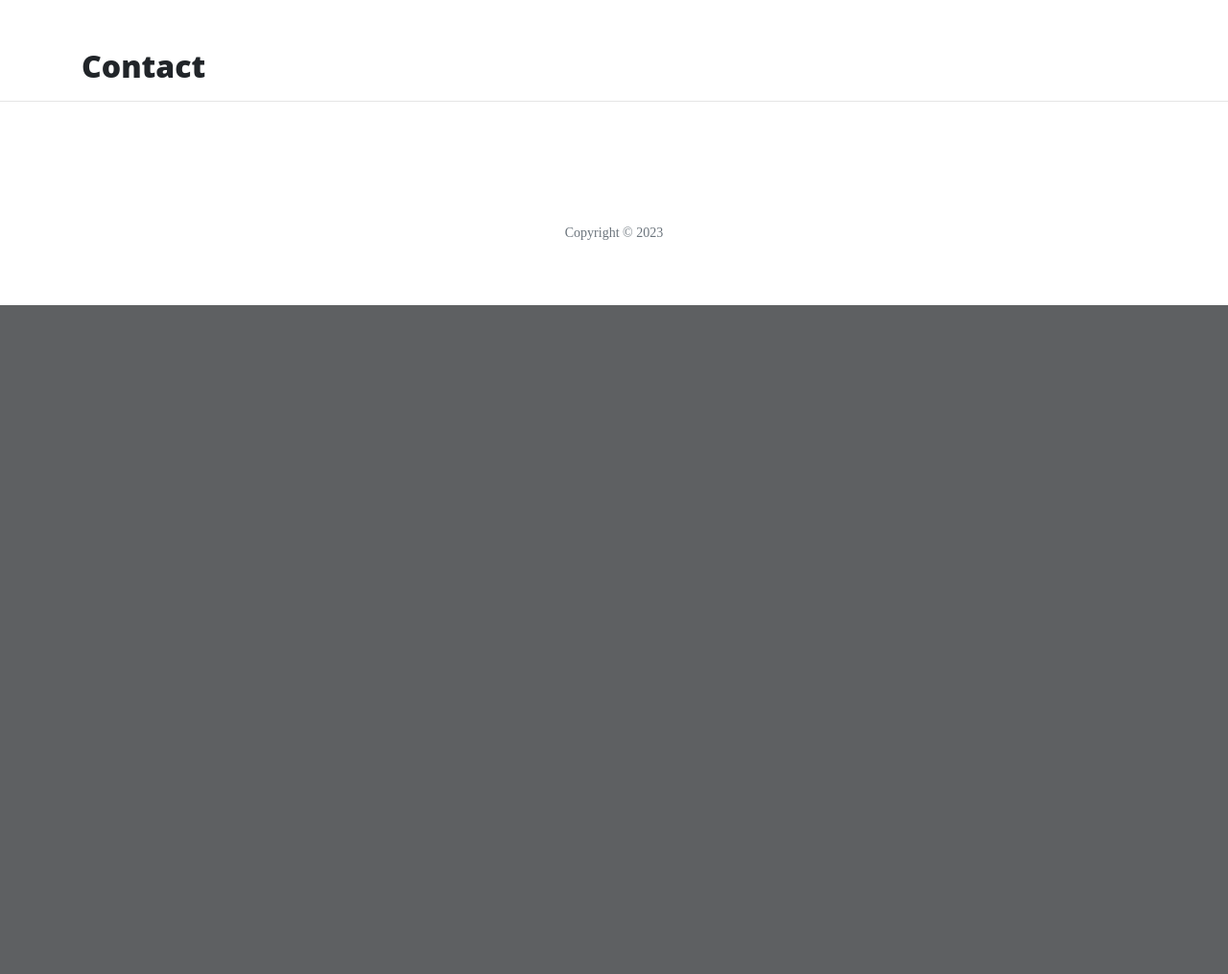
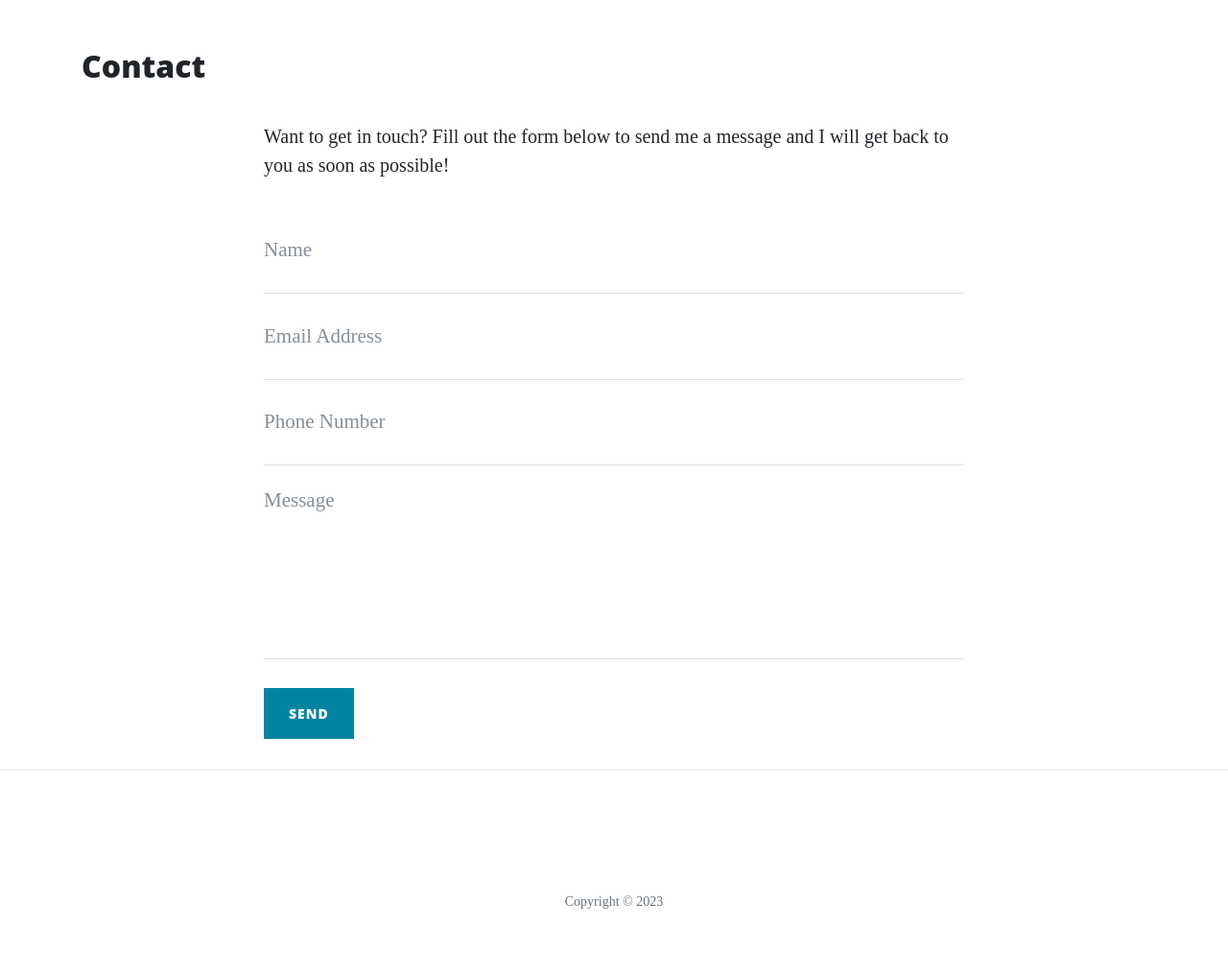
Before and after one commit to AMJL-16/flask-Thorin-project, a Flask app: page /contact in a window 1280 px wide. Shown: the part 628-1643 px from the top of the page at 96% size. Before the commit the page ends 946 px from the top, so only its background shows below. Run offline with Flask 3, Linux system fonts and the light colour scheme; some libraries are stand-ins or nearby versions.

Commit message:
added.gitignore file, env.py, modified baseand contact.html and add flash functionin run.py

```diff
--- a/run.py
+++ b/run.py
@@ -1,11 +1,14 @@
 import os
 import json
-from flask import Flask, render_template
+from flask import Flask, render_template, request, flash
+if os.path.exists("env.py"):
+    import env
 # 1st we imported our flask class, last flask with a capital F
 # we are importing render_template function from Flask to render html
 
 
 app = Flask(__name__)
+app.secret_key = os.environ.get("SECRET_KEY")
 # we are creating an instance of this and storing it in a variable
 # called 'app' the 1st argument of the Flask class is the name
 # of our module . our package
@@ -37,8 +40,11 @@ def about_member(member_name):
     return render_template("member.html", member=member)
 
 
-@app.route("/contact")
+@app.route("/contact", methods=["GET", "POST"])
 def contact():
+    if request.method == "POST":
+        flash("Thanks {}, we have received your message!".format(
+            request.form.get("name")))
     return render_template("contact.html", page_title="Contact")
 
 
--- a/templates/contact.html
+++ b/templates/contact.html
@@ -1,4 +1,62 @@
-{% extends "base.html"%}
+{% extends "base.html" %}
 {% block content %}
-    <h2>{{ page_title }}</h2>
+<h2>{{ page_title }}</h2>
+
+<div class="row">
+    <div class="col-lg-8 col-md-10 mx-auto">
+
+       {% with messages = get_flashed_messages() %}
+            {% if messages %}
+                <ul class="flashes">
+                    {% for message in messages %}
+                        <li>{{ message }}</li>
+                    {% endfor %}
+                </ul>
+            {% endif %}
+        {% endwith %}
+
+        <p>Want to get in touch? Fill out the form below to send me a message and I will get back to you as soon as
+            possible!</p>
+        <form method="POST" name="sentMessage" id="contactForm" novalidate>
+            <div class="control-group">
+                <div class="form-group floating-label-form-group controls">
+                    <label>Name</label>
+                    <input type="text" class="form-control" placeholder="Name" name="name" id="name" required
+                        data-validation-required-message="Please enter your name.">
+                    <p class="help-block text-danger"></p>
+                </div>
+            </div>
+            <div class="control-group">
+                <div class="form-group floating-label-form-group controls">
+                    <label>Email Address</label>
+                    <input type="email" class="form-control" placeholder="Email Address" name="email" id="email"
+                        required data-validation-required-message="Please enter your email address.">
+                    <p class="help-block text-danger"></p>
+                </div>
+            </div>
+            <div class="control-group">
+                <div class="form-group col-xs-12 floating-label-form-group controls">
+                    <label>Phone Number</label>
+                    <input type="tel" class="form-control" placeholder="Phone Number" name="phone" id="phone" required
+                        data-validation-required-message="Please enter your phone number.">
+                    <p class="help-block text-danger"></p>
+                </div>
+            </div>
+            <div class="control-group">
+                <div class="form-group floating-label-form-group controls">
+                    <label>Message</label>
+                    <textarea rows="5" class="form-control" placeholder="Message" name="message" id="message" required
+                        data-validation-required-message="Please enter a message."></textarea>
+                    <p class="help-block text-danger"></p>
+                </div>
+            </div>
+            <br>
+            <div id="success"></div>
+            <div class="form-group">
+                <button type="submit" class="btn btn-primary" id="sendMessageButton">Send</button>
+            </div>
+        </form>
+    </div>
+</div>
+
 {% endblock %}
```
Also changed, not shown: templates/base.html (+32 -10 lines), 1 other file.
